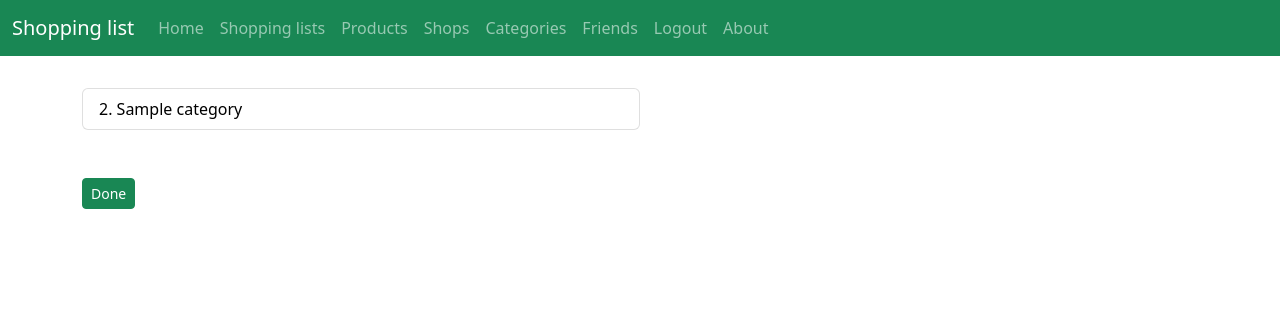
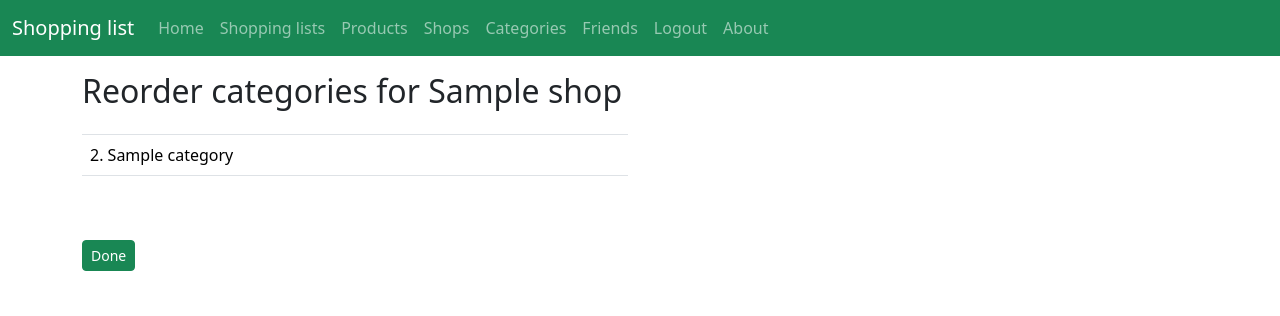
Before and after one commit to pawelsuswal/Shopping-list, a Django app: a page that uses shops/templates/shops/reorder_categories.html in a window 1280 px wide. Shown: the top 316 px of the page. Run offline with Django 3.2, Linux system fonts and the light colour scheme; a user stored in the database is signed in; tables that the repository leaves empty hold one stand-in row (values such as "Sample post"); parts of the project's set-up code (start-up, migrations or seed data) failed here and were passed over; some libraries are stand-ins or nearby versions.

Commit message:
updated template for reordering categories for shop

```diff
--- a/shops/templates/shops/reorder_categories.html
+++ b/shops/templates/shops/reorder_categories.html
@@ -5,25 +5,84 @@
 {% endblock %}
 
 {% block container %}
-    <ul class="list-group mt-3 col-6">
+    <h2>Reorder categories for {{ shop_categories.0.shop }}</h2>
+    <div class="row">
+        <div class="col-sm-6">
+            <table class="table">
+                <thead>
+                <tr>
+                    <th scope="col" style="width: 80%"></th>
+                    <th scope="col" style="width: 5%"></th>
+                    <th scope="col" style="width: 5%"></th>
+                    <th scope="col" style="width: 5%"></th>
+                    <th scope="col" style="width: 5%"></th>
+                </tr>
+                </thead>
+                <tbody>
                 {% for shop_category in shop_categories %}
-            <li class="list-group-item">
-                <form action="{% url 'shops:reorder' slug=shop_category.shop.slug category=shop_category.category_id %}"
+                    <tr>
+                        <form action="
+                        {% url 'shops:reorder' slug=shop_category.shop.slug category=shop_category.category_id %}"
                               method="post">
                             {% csrf_token %}
+                            <td>
                                 <span class=" text-black col-md-4">{{ shop_category.order|add:1 }}. {{ shop_category.category.name }}</span>
+                            </td>
                             {% if not forloop.first %}
+                                <td>
                                     <input type="submit" value="&#8607" name="top" class="btn btn-success btn-sm">
+                                </td>
+                                <td>
                                     <input type="submit" value="&#8593" name="up" class="btn btn-success btn-sm">
+                                </td>
+                            {% else %}
+                                <td></td>
+                                <td></td>
                             {% endif %}
+
                             {% if not forloop.last %}
+                                <td>
                                     <input type="submit" value="&#8595" name="down" class="btn btn-success btn-sm">
+                                </td>
+                                <td>
                                     <input type="submit" value="&#8609" name="bottom" class="btn btn-success btn-sm ">
+                                </td>
+                            {% else %}
+                                <td></td>
+                                <td></td>
                             {% endif %}
+
                         </form>
-            </li>
+                    </tr>
                 {% endfor %}
-    </ul>
+
+                </tbody>
+            </table>
+
+        </div>
+
+    </div>
+
+    {#    <ul class="list-group mt-3 col-6">#}
+    {##}
+    {#        {% for shop_category in shop_categories %}#}
+    {#            <li class="list-group-item">#}
+    {#                <form action="{% url 'shops:reorder' slug=shop_category.shop.slug category=shop_category.category_id %}"#}
+    {#                      method="post">#}
+    {#                    {% csrf_token %}#}
+    {#                    <span class=" text-black col-md-4">{{ shop_category.order|add:1 }}. {{ shop_category.category.name }}</span>#}
+    {#                    {% if not forloop.first %}#}
+    {#                        <input type="submit" value="&#8607" name="top" class="btn btn-success btn-sm">#}
+    {#                        <input type="submit" value="&#8593" name="up" class="btn btn-success btn-sm">#}
+    {#                    {% endif %}#}
+    {#                    {% if not forloop.last %}#}
+    {#                        <input type="submit" value="&#8595" name="down" class="btn btn-success btn-sm">#}
+    {#                        <input type="submit" value="&#8609" name="bottom" class="btn btn-success btn-sm ">#}
+    {#                    {% endif %}#}
+    {#                </form>#}
+    {#            </li>#}
+    {#        {% endfor %}#}
+    {#    </ul>#}
 
     <a href="{% url 'shops:list' %}" class="btn btn-success btn-sm mt-5">Done</a>
 {% endblock %}
```
Lines whose indentation alone changed are shown as unchanged.
